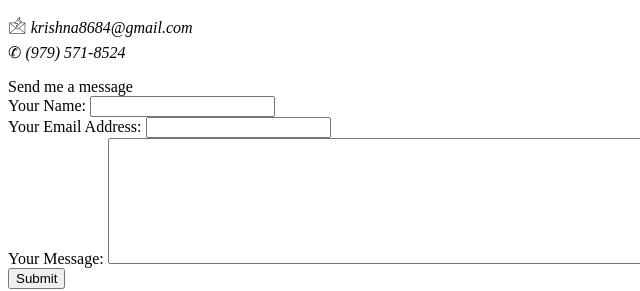
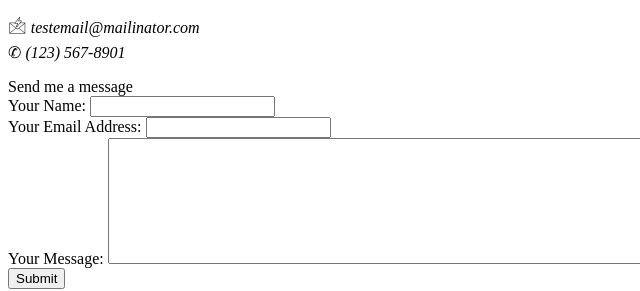
Before and after one commit to krishna8684/homepage, a plain HTML site: page contact details.html in a window 1280 px wide. Shown: the top 291 px of the page, 0-640 px from the left. Drawn offline with Linux system fonts and the light colour scheme.

Commit message:
Removed PII

```diff
--- a/contact details.html
+++ b/contact details.html
@@ -3,16 +3,16 @@
 
 <head>
   <meta charset="utf-8">
-  <title>Krishna's contact details</title>
+  <title>My contact details</title>
 </head>
 
 <body>
-  <p>🖄 <em>krishna8684@gmail.com</em>
+  <p>🖄 <em>testemail@mailinator.com</em>
     <br>
-    ✆ <em>(979) 571-8524</em></p>
+    ✆ <em>(123) 567-8901</em></p>
 
   <label>Send me a message</label>
-  <form class="" action="mailto:krishna8684@gmail.com" method="post" enctype="text/plain">
+  <form class="" action="mailto:testemail@mailinator.com" method="post" enctype="text/plain">
     <label>Your Name:</label>
     <input type="text" name="yourName" value=""><br>
     <label>Your Email Address:</label>
```
